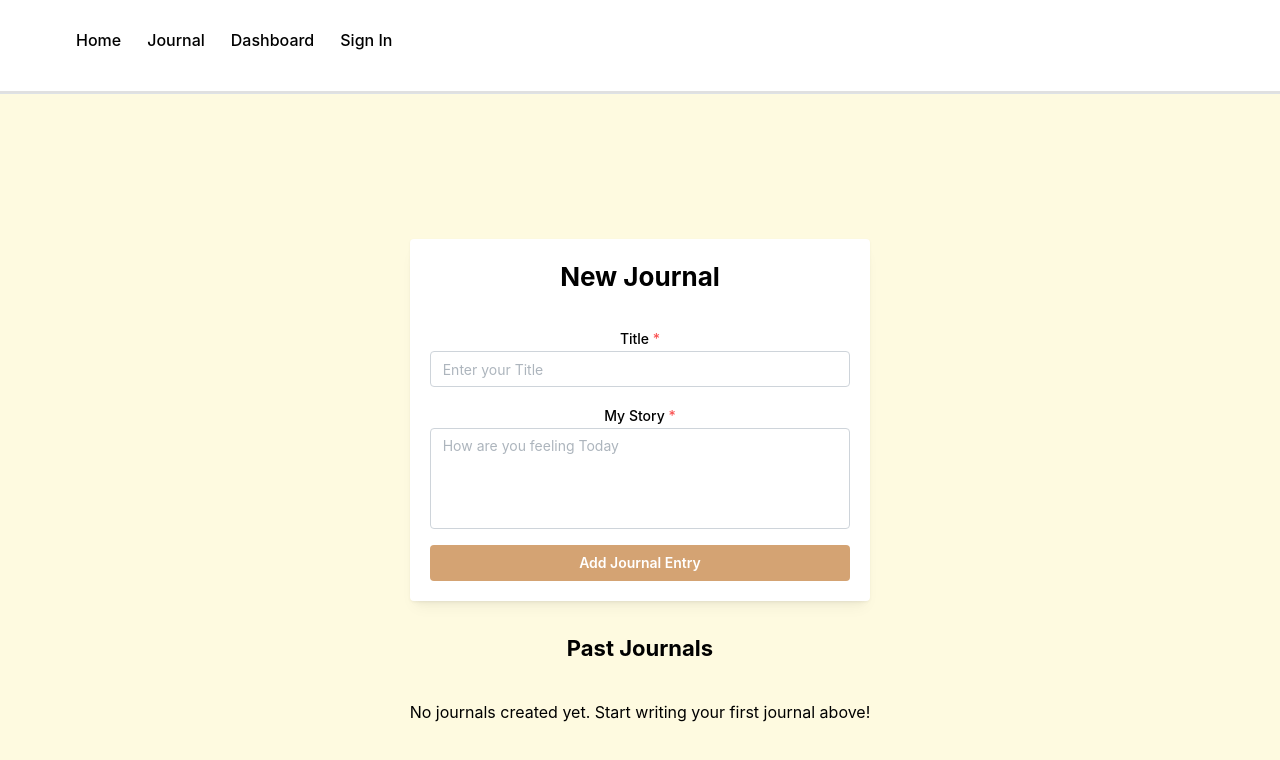
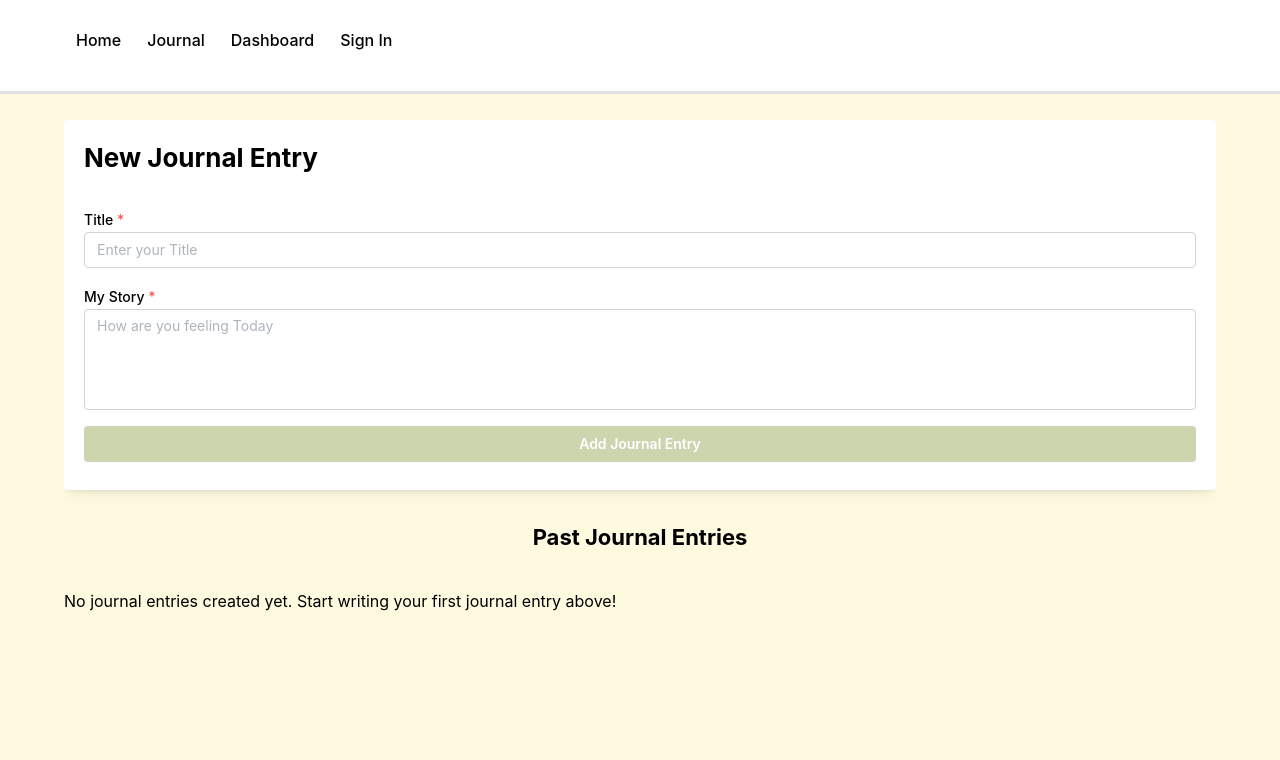
Before and after one commit to andrewbapham/justvent, a React (Vite) app in the folder frontend/: page /journal in a window 1280 px wide. Shown: the top 760 px of the page. Built offline with nearby package versions, Linux system fonts and the light colour scheme.

Commit message:
Changed journal styling + added validation

```diff
--- a/frontend/src/App.css
+++ b/frontend/src/App.css
@@ -1,7 +1,6 @@
 #root {
   max-width: 1280px;
   margin: 0 auto;
-  text-align: center;
 }
 
 .logo {
@@ -44,6 +43,6 @@
   object-fit: cover;
 }
 
-.hide-scroll-bar{
+.hide-scroll-bar {
   overflow-x: hidden;
 }
--- a/frontend/src/pages/Journal.jsx
+++ b/frontend/src/pages/Journal.jsx
@@ -1,31 +1,70 @@
-import React, { useState } from 'react';
-import { Container, Textarea, TextInput, Button, Card, Title, Stack, Center } from '@mantine/core';
+import React, { useState } from "react";
+import {
+  Container,
+  Textarea,
+  TextInput,
+  Button,
+  Card,
+  Title,
+  Stack,
+  Center,
+} from "@mantine/core";
 
 const Journal = () => {
-  const [title, setTitle] = useState('');
-  const [content, setContent] = useState('');
+  const [title, setTitle] = useState("");
+  const [content, setContent] = useState("");
+  const [errors, setErrors] = useState({ title: false, content: false });
   const [journals, setJournals] = useState([]);
 
   const handleAddJournal = () => {
+    const newErrors = { title: false, content: false };
+    if (title && content) {
       const newJournal = {
         id: Date.now(),
         title,
         content,
         date: new Date().toLocaleDateString(),
       };
-    setJournals([...journals, newJournal]);
-    setTitle('');
-    setContent('');
+      setJournals([newJournal, ...journals]);
+      setTitle("");
+      setContent("");
+      setErrors(newErrors);
+    } else {
+      const newErrors = { title: false, content: false };
+      !title ? (newErrors.title = true) : (newErrors.title = false);
+      !content ? (newErrors.content = true) : (newErrors.content = false);
+      setErrors(newErrors);
+    }
   };
 
   return (
-
-    <Center bg='#FEFAE0' w={"100vw"} h={"100vh"}>
-    <Container size="md" style={{ marginTop: '20px', paddingTop: '10em' }}>
-
-      <Card shadow="sm" padding="lg" mb="lg">
+    <Center
+      bg="#FEFAE0"
+      w={"100vw"}
+      h={"100vh"}
+      style={{
+        display: "flex",
+        flexDirection: "column",
+      }}
+    >
+      <div
+        style={{
+          height: "90vh",
+          paddingTop: "10vh",
+          paddingBottom: "5vh",
+          overflowY: "scroll",
+        }}
+      >
+        <Card
+          shadow="sm"
+          padding="lg"
+          mb="lg"
+          w={"90vw"}
+          mih={"370px"}
+          style={{ alignItems: "flex-start" }}
+        >
           <Title order={2} align="center" mb="xl">
-            New Journal
+            New Journal Entry
           </Title>
 
           <TextInput
@@ -34,7 +73,10 @@ const Journal = () => {
             value={title}
             onChange={(event) => setTitle(event.currentTarget.value)}
             required
+            error={errors.title && !title}
             mb="md"
+            w={"100%"}
+            style={{ alignSelf: "flex-start" }}
           />
 
           <Textarea
@@ -45,17 +87,23 @@ const Journal = () => {
             autosize
             minRows={4}
             required
+            error={errors.content && !content}
             mb="md"
+            w={"100%"}
           />
 
-        <Button onClick={handleAddJournal} style={{backgroundColor: '#D4A373'}} fullWidth>
+          <Button
+            onClick={handleAddJournal}
+            style={{ backgroundColor: "#CCD5AE" }}
+            fullWidth
+          >
             Add Journal Entry
           </Button>
         </Card>
 
         {/* Past Journal Entries Section */}
         <Title order={3} align="center" mt="xl" mb="lg">
-        Past Journals
+          Past Journal Entries
         </Title>
 
         <Stack spacing="md">
@@ -64,14 +112,19 @@ const Journal = () => {
               <Card key={journal.id} shadow="sm" padding="lg">
                 <Title order={4}>{journal.title}</Title>
                 <p>{journal.content}</p>
-              <p><em>{journal.date}</em></p>
+                <p>
+                  <em>{journal.date}</em>
+                </p>
               </Card>
             ))
           ) : (
-          <p>No journals created yet. Start writing your first journal above!</p>
+            <p>
+              No journal entries created yet. Start writing your first journal
+              entry above!
+            </p>
           )}
         </Stack>
-    </Container>
+      </div>
     </Center>
   );
 };
```
Lines whose indentation alone changed are shown as unchanged.
